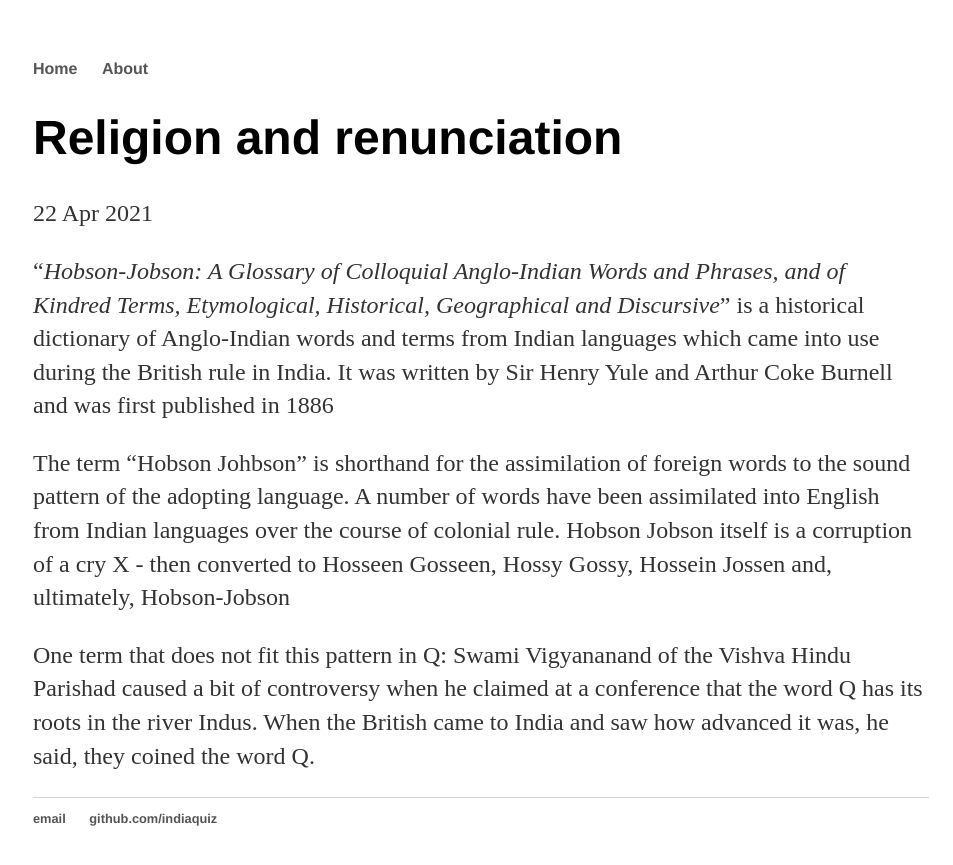
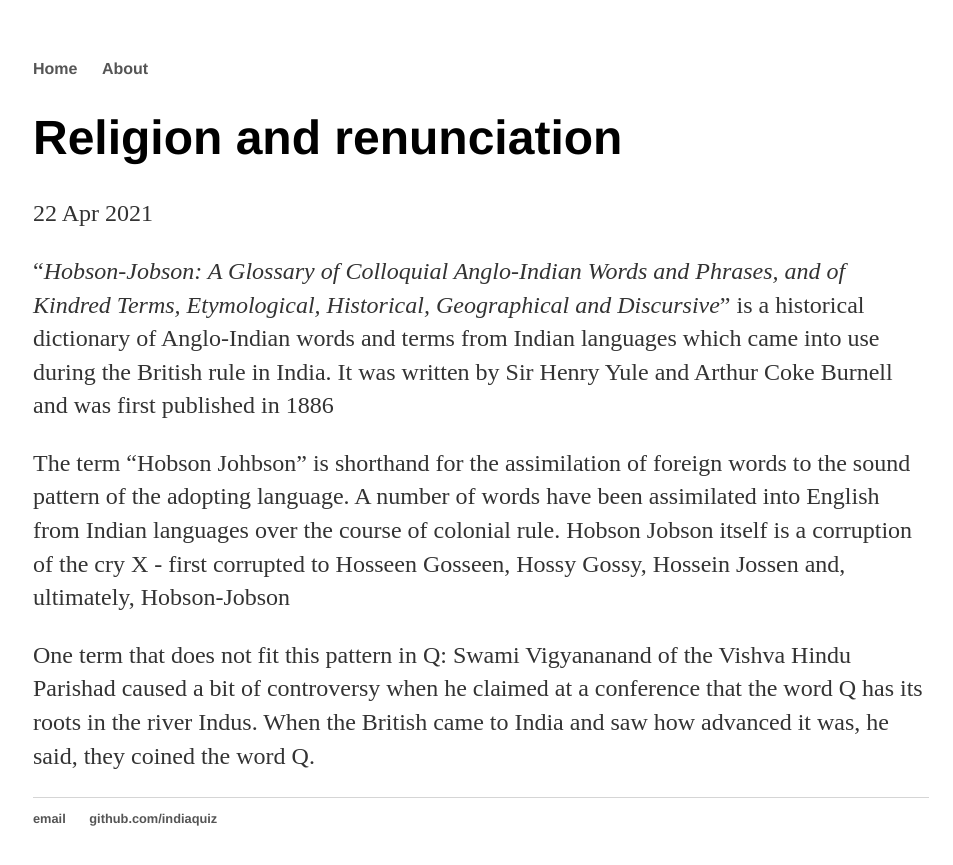
Before and after one commit to indiaquiz/indiaquiz.github.io, a Jekyll site: the page built from _posts/2021-04-22-Hobson-Jobson.md, in a window 1280 px wide. Shown: the top 865 px of the page, without its empty margins (159-1112 px from the left). Built offline with Jekyll 4.4.1, drawn with Linux system fonts in a browser that asks for light colours.

Commit message:
Update 2021-04-22-Hobson-Jobson.md

```diff
--- a/_posts/2021-04-22-Hobson-Jobson.md
+++ b/_posts/2021-04-22-Hobson-Jobson.md
@@ -6,6 +6,6 @@
 
 "_Hobson-Jobson: A Glossary of Colloquial Anglo-Indian Words and Phrases, and of Kindred Terms, Etymological, Historical, Geographical and Discursive_"  is a historical dictionary of Anglo-Indian words and terms from Indian languages which came into use during the British rule in India. It was written by Sir Henry Yule and Arthur Coke Burnell and was first published in 1886
 
-The term "Hobson Johbson" is shorthand for the assimilation of foreign words to the sound pattern of the adopting language. A number of words have been assimilated into English from Indian languages over the course of colonial rule. Hobson Jobson itself is a corruption of a cry X - then converted to Hosseen Gosseen, Hossy Gossy, Hossein Jossen and, ultimately, Hobson-Jobson
+The term "Hobson Johbson" is shorthand for the assimilation of foreign words to the sound pattern of the adopting language. A number of words have been assimilated into English from Indian languages over the course of colonial rule. Hobson Jobson itself is a corruption of the cry X - first corrupted to Hosseen Gosseen, Hossy Gossy, Hossein Jossen and, ultimately, Hobson-Jobson
 
 One term that does not fit this pattern in Q: Swami Vigyananand of the Vishva Hindu Parishad caused a bit of controversy when he claimed at a conference that the word Q has its roots in the river Indus. When the British came to India and saw how advanced it was, he said, they coined the word Q.
```
